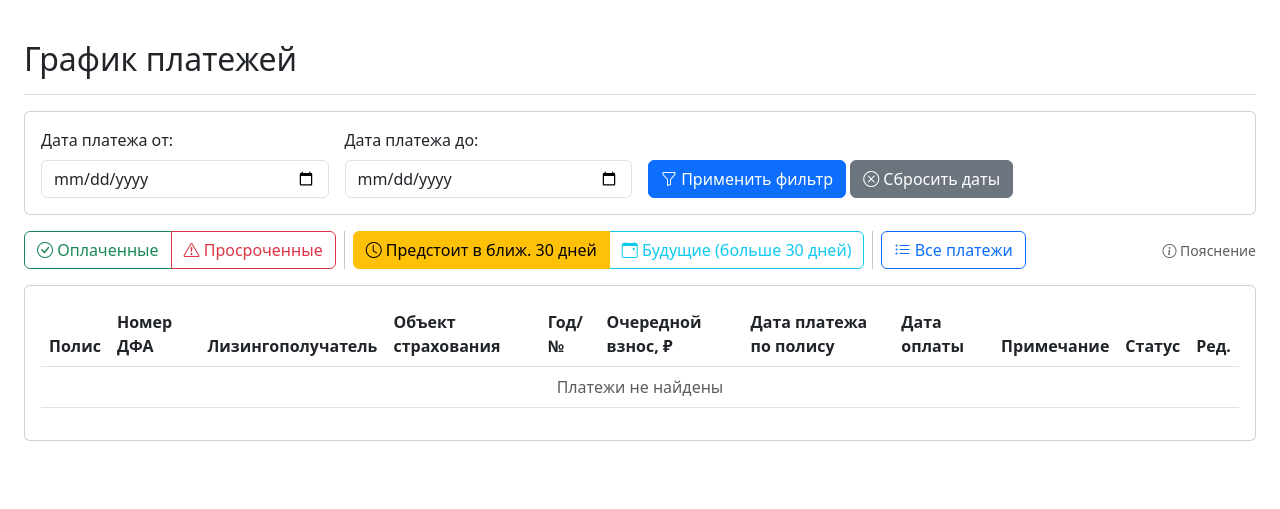
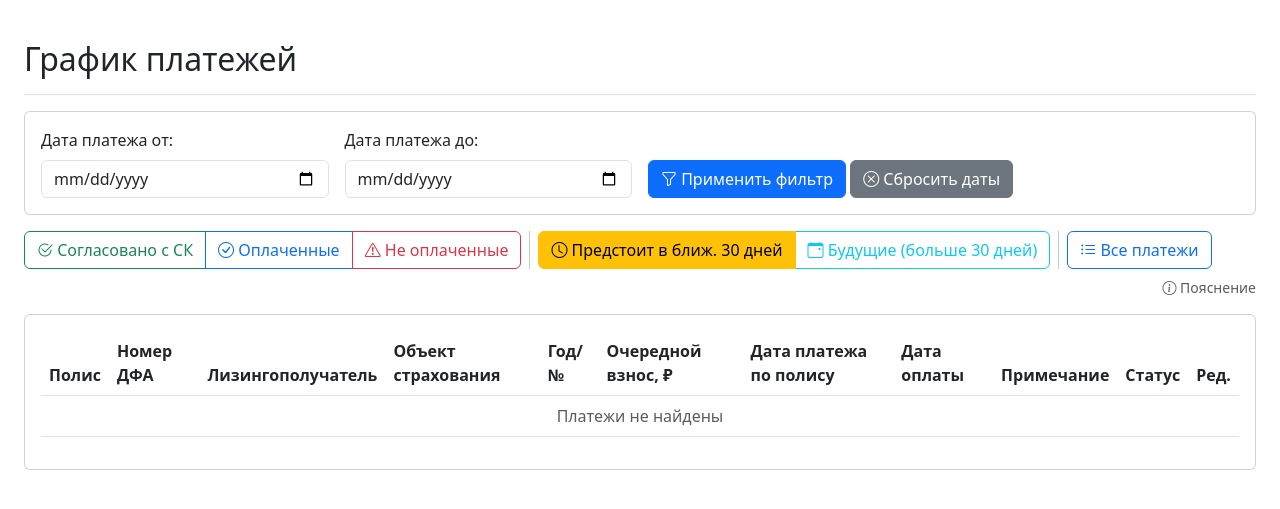
Before and after one commit to grigra27/flow_polis, a Django app: page /policies/payments/ in a window 1280 px wide. Shown: the part 80-589 px from the top of the page. Run offline with Django 4.2, Linux system fonts and the light colour scheme; the visitor is signed in with stand-in values (Sample User, id 1); data that the repository does not hold is empty; parts of the project's set-up code (start-up, migrations or seed data) failed here and were passed over.

Commit message:
upd statuses of policies

```diff
--- a/apps/notifications/tasks.py
+++ b/apps/notifications/tasks.py
@@ -80,10 +80,10 @@ def send_overdue_notification(payments):
     """
     Send email notification about overdue payments
     """
-    subject = 'Внимание: просроченные платежи'
+    subject = 'Внимание: не оплаченные платежи'
 
     message_lines = [
-        'Просроченные платежи:\n',
+        'Не оплаченные платежи:\n',
     ]
 
     for payment in payments:
--- a/apps/policies/views.py
+++ b/apps/policies/views.py
@@ -97,12 +97,19 @@ class PaymentScheduleListView(LoginRequiredMixin, ListView):
             if status == 'all':
                 # Все платежи: без фильтрации по статусу
                 pass
+            elif status == 'approved':
+                # Согласованные со СК: платежи с указанной датой согласования СК
+                queryset = queryset.filter(
+                    insurer_date__isnull=False
+                )
             elif status == 'paid':
                 # Оплаченные: платежи с указанной датой оплаты (дата платежа <= сегодня)
+                # но БЕЗ даты согласования СК (иначе они попадают в "Согласовано с СК")
                 from django.utils import timezone
                 queryset = queryset.filter(
                     paid_date__isnull=False,
-                    due_date__lte=timezone.now().date()
+                    due_date__lte=timezone.now().date(),
+                    insurer_date__isnull=True
                 )
             elif status == 'cancelled':
                 # Отмененные: неоплаченные платежи по неактивным полисам
@@ -111,7 +118,7 @@ class PaymentScheduleListView(LoginRequiredMixin, ListView):
                     policy__policy_active=False
                 )
             elif status == 'overdue':
-                # Просроченные: неоплаченные платежи с датой ранее сегодня (только для активных полисов)
+                # Не оплаченные: неоплаченные платежи с датой ранее сегодня (только для активных полисов)
                 from django.utils import timezone
                 queryset = queryset.filter(
                     due_date__lt=timezone.now().date(),
@@ -144,11 +151,14 @@ class PaymentScheduleListView(LoginRequiredMixin, ListView):
                 )
 
         # Сортировка:
+        # - для согласованных: по дате согласования (от новых к старым)
         # - для оплаченных: по дате оплаты (от новых к старым)
-        # - для просроченных: по дате платежа (от старых к новым)
+        # - для не оплаченных: по дате платежа (от старых к новым)
         # - для предстоящих: по дате платежа (от ближайших к дальним)
         # - для остальных: по дате платежа (от ближайших к дальним)
-        if status == 'paid':
+        if status == 'approved':
+            return queryset.order_by('-insurer_date')
+        elif status == 'paid':
             return queryset.order_by('-paid_date')
         elif status == 'overdue':
             return queryset.order_by('due_date')
--- a/apps/reports/exporters.py
+++ b/apps/reports/exporters.py
@@ -213,12 +213,14 @@ class PaymentExporter(BaseExporter):
     def get_row_data(self, payment):
         """Возвращает данные строки для платежа"""
         # Определение статуса
-        if payment.is_paid:
+        if payment.is_approved:
+            status = 'Согласовано с СК'
+        elif payment.is_paid:
             status = 'Оплачен'
         elif payment.is_cancelled:
             status = 'Отменен'
         elif payment.is_overdue:
-            status = 'Просрочен'
+            status = 'Не оплачен'
         else:
             status = 'Ожидается'
 
--- a/templates/core/dashboard.html
+++ b/templates/core/dashboard.html
@@ -64,7 +64,7 @@
         <div class="card text-white bg-danger mb-3">
             <div class="card-body">
                 <h5 class="card-title">
-                    <i class="bi bi-exclamation-triangle"></i> Просроченные платежи
+                    <i class="bi bi-exclamation-triangle"></i> Не оплаченные платежи
                 </h5>
                 <h2 class="card-text">{{ overdue_payments_count }}</h2>
             </div>
@@ -112,7 +112,7 @@
 {% if overdue_payments %}
 <div class="card mb-4">
     <div class="card-header bg-danger text-white">
-        <h5 class="mb-0"><i class="bi bi-exclamation-triangle"></i> Просроченные платежи</h5>
+        <h5 class="mb-0"><i class="bi bi-exclamation-triangle"></i> Не оплаченные платежи</h5>
     </div>
     <div class="card-body">
         <div class="table-responsive">
@@ -139,7 +139,7 @@
                 </tbody>
             </table>
         </div>
-        <a href="{% url 'policies:payments' %}?status=overdue" class="btn btn-danger">Все просроченные платежи</a>
+        <a href="{% url 'policies:payments' %}?status=overdue" class="btn btn-danger">Все не оплаченные платежи</a>
     </div>
 </div>
 {% endif %}
--- a/templates/policies/payment_list.html
+++ b/templates/policies/payment_list.html
@@ -99,13 +99,17 @@
     <div class="d-flex flex-wrap gap-2 align-items-center">
         <!-- Past payments group -->
         <div class="btn-group" role="group">
+            <a href="{% url 'policies:payments' %}?status=approved{% if selected_branch %}&branch={{ selected_branch }}{% endif %}"
+               class="btn btn-outline-success {% if request.GET.status == 'approved' %}active{% endif %}">
+                <i class="bi bi-check2-circle"></i> Согласовано с СК
+            </a>
             <a href="{% url 'policies:payments' %}?status=paid{% if selected_branch %}&branch={{ selected_branch }}{% endif %}"
-               class="btn btn-outline-success {% if request.GET.status == 'paid' %}active{% endif %}">
+               class="btn btn-outline-primary {% if request.GET.status == 'paid' %}active{% endif %}">
                 <i class="bi bi-check-circle"></i> Оплаченные
             </a>
             <a href="{% url 'policies:payments' %}?status=overdue{% if selected_branch %}&branch={{ selected_branch }}{% endif %}"
                class="btn btn-outline-danger {% if request.GET.status == 'overdue' %}active{% endif %}">
-                <i class="bi bi-exclamation-triangle"></i> Просроченные
+                <i class="bi bi-exclamation-triangle"></i> Не оплаченные
             </a>
         </div>
 
@@ -132,7 +136,17 @@
         </a>
 
         <small class="text-muted ms-auto" style="cursor: help;"
-               title="Оплаченные: платежи с указанной датой оплаты. Просроченные: неоплаченные платежи активных полисов с датой ранее сегодня. Предстоит в ближ. 30 дней: неоплаченные платежи активных полисов в ближайшие 30 дней. Будущие: неоплаченные платежи активных полисов более чем через 30 дней. Отмененные платежи (расторгнутые полисы) отображаются с красным бейджем во всех срезах.">
+               title="Статусы платежей (по приоритету):
+• Согласовано с СК — есть дата согласования
+• Оплачен — есть дата оплаты
+• Отменен — полис расторгнут
+• Не оплачен — дата платежа прошла
+• Ожидается — остальные
+
+Срезы:
+• Согласовано с СК / Оплаченные / Не оплаченные — прошедшие платежи
+• Предстоит в ближ. 30 дней — от сегодня до +30 дней
+• Будущие — более чем через 30 дней">
             <i class="bi bi-info-circle"></i> Пояснение
         </small>
     </div>
@@ -193,12 +207,14 @@
                             <small>{{ payment.payment_info|truncatewords:15|default:"—" }}</small>
                         </td>
                         <td>
-                            {% if payment.is_paid %}
-                                <span class="badge bg-success">Оплачен</span>
+                            {% if payment.is_approved %}
+                                <span class="badge bg-success">Согласовано с СК</span>
+                            {% elif payment.is_paid %}
+                                <span class="badge bg-primary">Оплачен</span>
                             {% elif payment.is_cancelled %}
                                 <span class="badge bg-danger">Отменен</span>
                             {% elif payment.is_overdue %}
-                                <span class="badge bg-danger">Просрочен</span>
+                                <span class="badge bg-danger">Не оплачен</span>
                             {% else %}
                                 <span class="badge bg-warning">Ожидается</span>
                             {% endif %}
```
Also changed, not shown: apps/policies/admin.py (+5 -3 lines), apps/policies/models.py (+6 -1 lines), templates/policies/policy_detail.html (+5 -3 lines).
